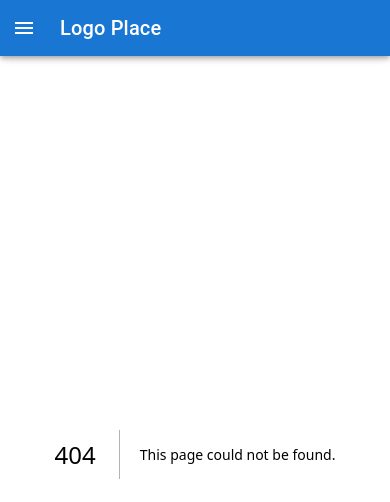
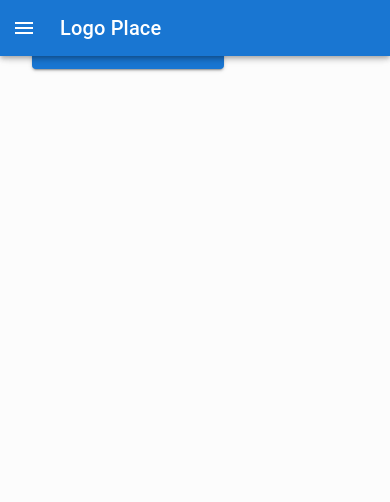
Before and after one commit to Leo-Teixeira/PWA_TP, a Next.js app: page /vibration in a window 390 px wide. Before the commit this address had no page. Shown: the top 502 px of the page. Built offline with nearby package versions, Linux system fonts and the light colour scheme.

Commit message:
test vibration in mobile

```diff
--- /dev/null
+++ b/src/app/vibration/page.tsx
@@ -0,0 +1,21 @@
+'use client'
+import { Box, Button, Typography } from "@mui/material";
+
+const VibrationPage = () => {
+
+  const handleVibration = () => {
+    if (typeof navigator !== "undefined" &&
+    navigator &&
+    "vibration" in navigator) {
+      navigator.vibrate(2000)
+    }
+  }
+
+  return (
+    <>
+      <Button variant="contained" onClick={handleVibration}>Vibration téléphone</Button>
+    </>
+  );
+};
+
+export default VibrationPage;
```
